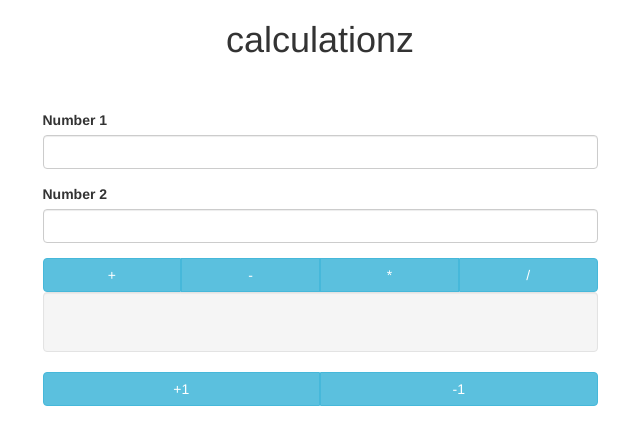
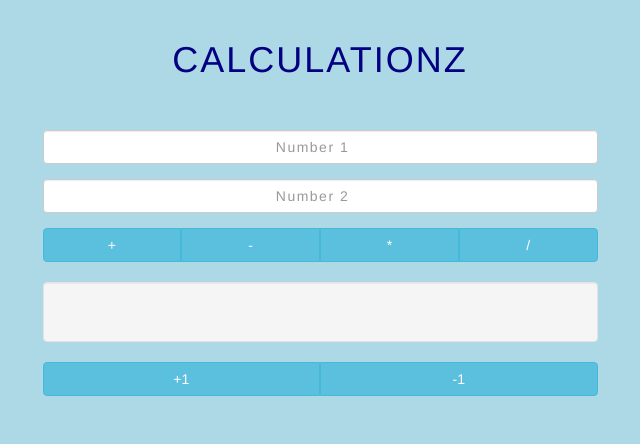
Before and after one commit to akbadger/w3-d3-calculator, a plain HTML site: page index.html in a window 1280 px wide. Shown: the whole page, without its empty margins (320-960 px from the left). Drawn offline with nearby package versions, Linux system fonts and the light colour scheme.

Commit message:
finished styling calculator

```diff
--- a/calc.js
+++ b/calc.js
@@ -30,7 +30,7 @@ function divide(x, y) {
 function increment() {
     return answer +=1;
 }
-
+//decrement
 function decrement() {
     return answer += -1
 }
--- /dev/null
+++ b/css/global.css
@@ -0,0 +1,14 @@
+body {
+    background: lightblue;
+}
+
+h1 {
+    padding-top: 20px;
+    text-transform: uppercase;
+    letter-spacing: 2px;
+    color: navy;
+}
+
+.form-control {
+    letter-spacing: 1.5px;
+}
--- a/index.html
+++ b/index.html
@@ -6,6 +6,7 @@
     <meta name="viewport" content="width=device-width, initial-scale=1.0" />
     <script type="text/javascript" src="https://cdn.polyfill.io/v2/polyfill.min.js?features=es6,fetch,Array.prototype.includes"></script>
     <link rel="stylesheet" href="https://maxcdn.bootstrapcdn.com/bootstrap/3.3.7/css/bootstrap.min.css" integrity="sha384-BVYiiSIFeK1dGmJRAkycuHAHRg32OmUcww7on3RYdg4Va+PmSTsz/K68vbdEjh4u" crossorigin="anonymous">
+     <link rel="stylesheet" href="css/global.css"/>
 </head>
 <body>
     <h1 class = "text-center text primary">calculationz</h1>
@@ -14,12 +15,12 @@
         <div class="row">
             <div class="col-sm-6 col-sm-offset-3">
                 <div class="form-group">
-                    <label for="number1">Number 1</label>
-                    <input type="number" id="number1" class="form-control text-center" />
+                    <!--<label for="number1">Number 1</label>-->
+                    <input type="number" id="number1" placeholder="Number 1" class="form-control text-center" />
                 </div>
                 <div class="form-group">
-                    <label for="number2">Number 2</label>
-                    <input type="number" id="number2" class="form-control text-center" />
+                    <!--<label for="number2">Number 2</label>-->
+                    <input type="number" id="number2" placeholder="Number 2" class="form-control text-center" />
                 </div>
                 <div class="form-group" id="calc">
                     <div class="btn-group btn-group-lg btn-group-justified">
@@ -36,6 +37,7 @@
                             <button type="button" id="divide" class="btn btn-info">/</button>
                         </div>
                     </div>
+                    <br/>
                     <div class="form-group well text-center">
                         <h3 id="answer"></h3>
                     </div>
```
